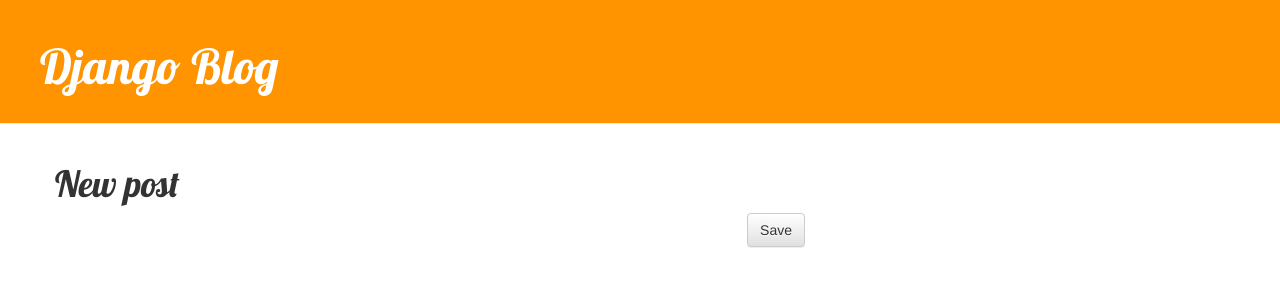
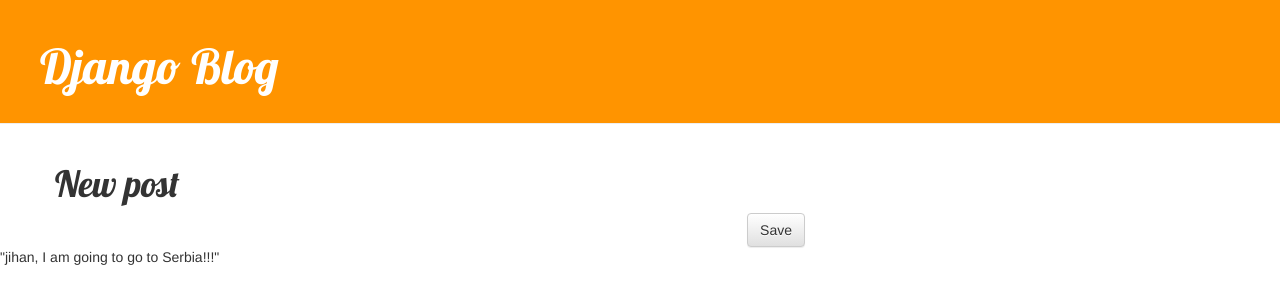
Before and after one commit to jaeminjung/my-first-blog, a Django app: page /post/new/ in a window 1280 px wide. Shown: the top 304 px of the page. Run offline with Django 3.2, Linux system fonts and the light colour scheme; some libraries are stand-ins or nearby versions.

Commit message:
something

```diff
--- a/mysite/blog/templates/blog/base.html
+++ b/mysite/blog/templates/blog/base.html
@@ -32,6 +32,7 @@
                 </div>
             </div>
         </div>
+        "jihan, I am going to go to Serbia!!!"
 
 </body>
 </html>
```
